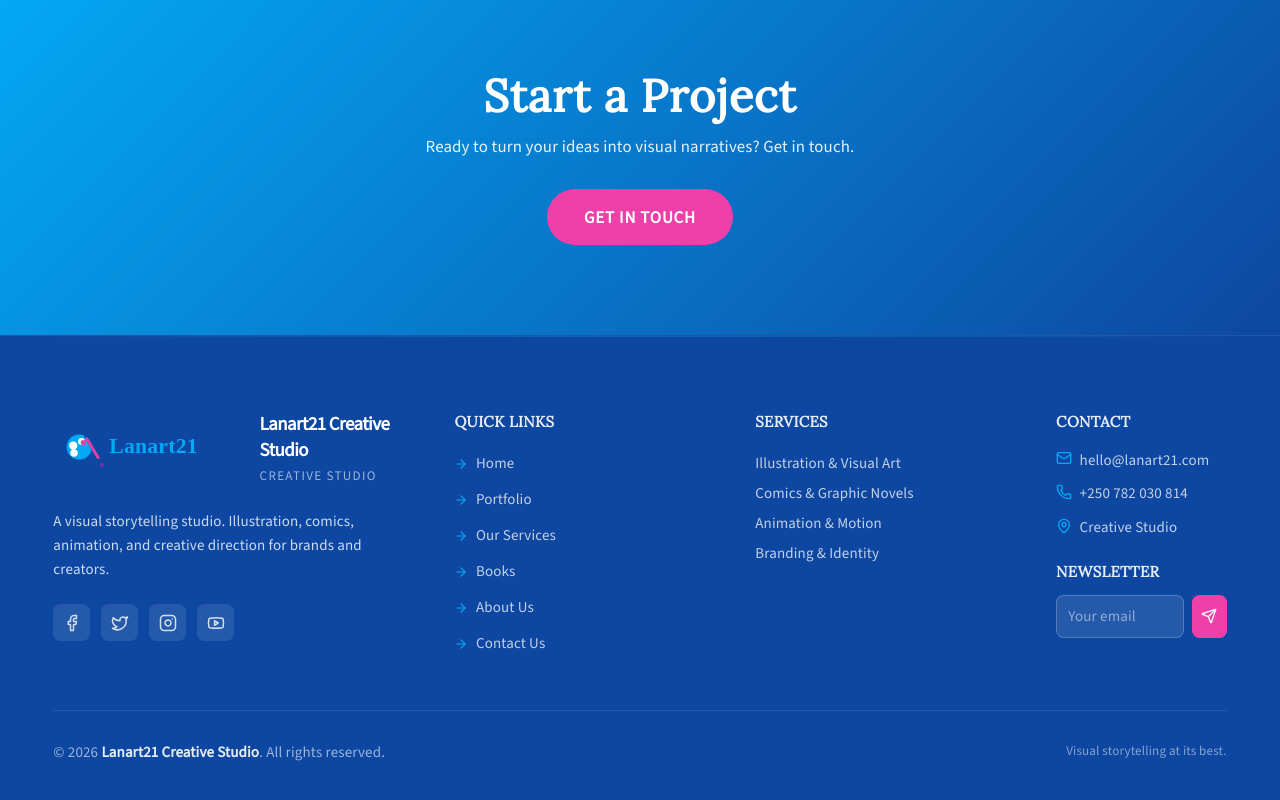
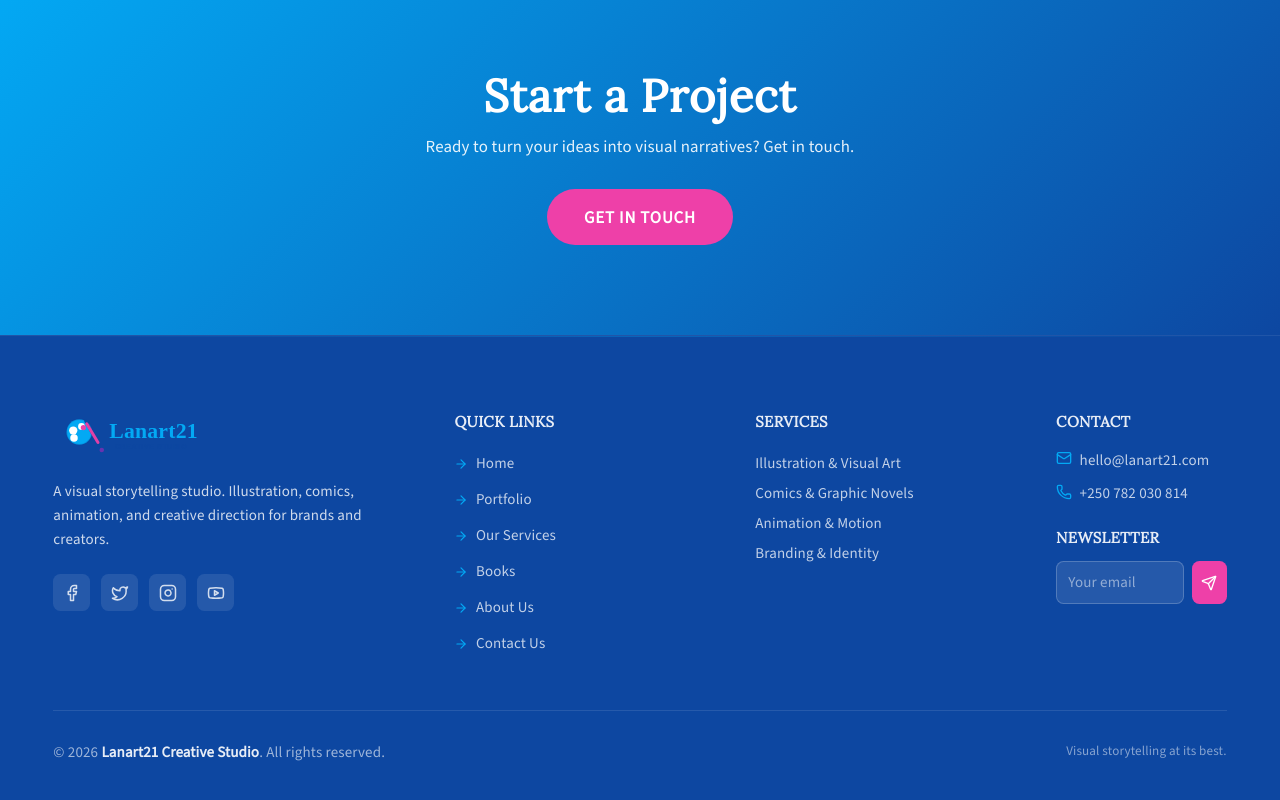
Before and after one commit to NexventuresLtd/Laranat-project, a React (Vite) app in the folder client_web/: page / in a window 1280 px wide. Shown: the part 3265-4065 px from the top of the page. Built offline with nearby package versions, Linux system fonts and the light colour scheme; no server answers.

Commit message:
feat: footer page

```diff
--- a/client_web/src/comps/Footer.tsx
+++ b/client_web/src/comps/Footer.tsx
@@ -115,10 +115,6 @@ export default function Footer({ showTopCta = true }: FooterProps) {
                   alt={settings.siteName}
                   className="h-12 w-auto object-contain flex-shrink-0"
                 />
-                <div>
-                  <span className="font-bold text-xl text-white tracking-tight block">{settings.siteName}</span>
-                  <span className="text-sm font-medium tracking-widest text-white/60">CREATIVE STUDIO</span>
-                </div>
               </Link>
               <p className="text-base leading-relaxed text-white/80 max-w-sm">
                 A visual storytelling studio. Illustration, comics, animation, and creative direction for brands and creators.
@@ -190,10 +186,6 @@ export default function Footer({ showTopCta = true }: FooterProps) {
                     <Phone size={16} className="mt-0.5 flex-shrink-0 text-[var(--color-primary-blue)]" />
                     {settings.contactPhone || '+250 782 030 814'}
                   </a>
-                  <span className="flex items-start gap-2 text-base text-white/75">
-                    <MapPin size={16} className="mt-0.5 flex-shrink-0 text-[var(--color-primary-blue)]" />
-                    Creative Studio
-                  </span>
                 </div>
               </div>
               <div>
```
